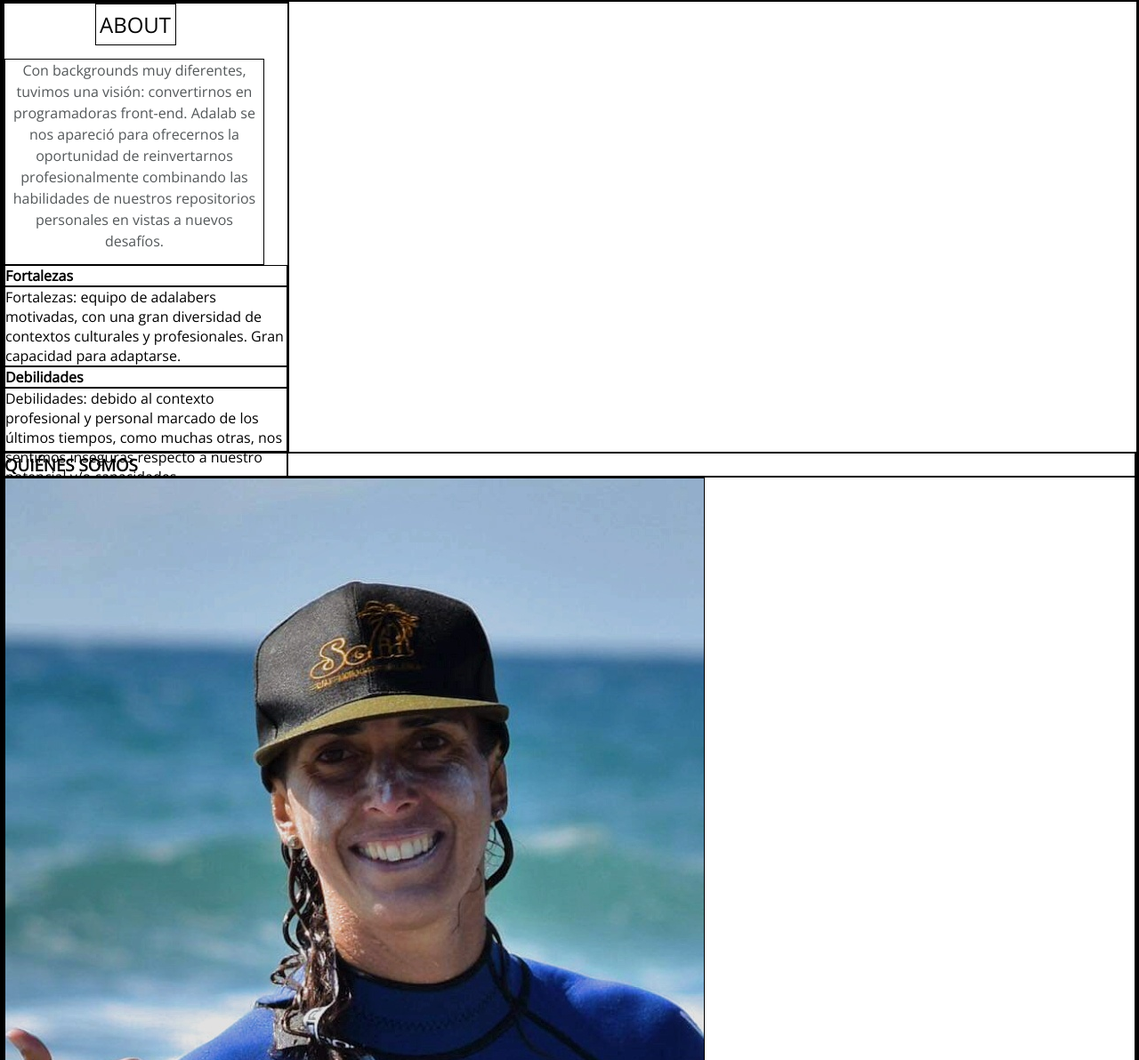
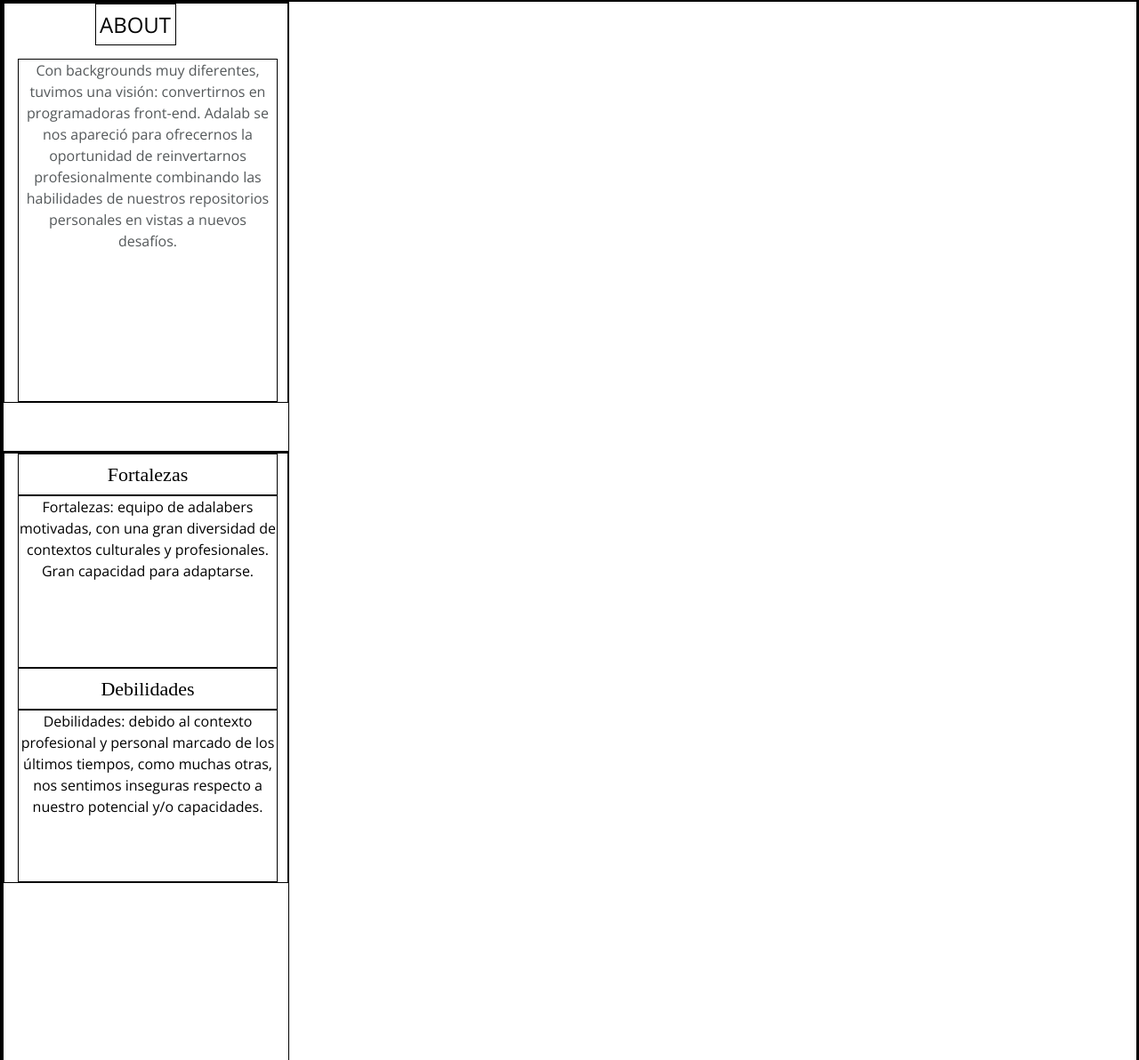
Before and after one commit to ctalloc/Equipo-Sexto-Sentido, a plain HTML site: page index.html in a window 1280 px wide. Shown: the part 535-1727 px from the top of the page at 89% size. Drawn offline with nearby package versions, Linux system fonts and the light colour scheme.

Commit message:
Styled Fortalezas y Debilidades

```diff
--- a/index.html
+++ b/index.html
@@ -33,7 +33,6 @@
       <section class="about">
         <article>
           <h3 class="aboutheadtext">ABOUT</h3>
-          </div>
           <p class="abouttext">
             Con backgrounds muy diferentes, tuvimos una visión: convertirnos en
             programadoras front-end. Adalab se nos apareció para ofrecernos la
@@ -41,14 +40,19 @@
             habilidades de nuestros repositorios personales en vistas a nuevos
             desafíos.
           </p>
-          <h4>Fortalezas</h4>
-          <p>
+        </article>
+      </section>
+      <!--fortalezas y debilidades-->
+      <section class="fortalezasydebilidades">
+        <article>
+          <h3 class="fortalezastitle">Fortalezas</h3>
+          <p class="fortalezastext">
             Fortalezas: equipo de adalabers motivadas, con una gran diversidad
             de contextos culturales y profesionales. Gran capacidad para
             adaptarse.
           </p>
-          <h4>Debilidades</h4>
-          <p>
+          <h3 class="debilidadestitle">Debilidades</h4>
+          <p class="debilidadestext">
             Debilidades: debido al contexto profesional y personal marcado de
             los últimos tiempos, como muchas otras, nos sentimos inseguras
             respecto a nuestro potencial y/o capacidades.
--- a/style/main.css
+++ b/style/main.css
@@ -78,8 +78,9 @@
 }
 .abouttext {
   width: 290px;
-  height: 230px;
-  margin: 15px 0 0;
+  height: 384px;
+  margin-left: 15px;
+  margin-right: 15px;
   font-family: ;
   font-size: 16px;
   font-weight: normal;
@@ -89,6 +90,66 @@
   letter-spacing: normal;
   text-align: center;
   color: #54585a;
+}
+/* FORTALEZAS Y DEBILIDADES */
+
+.fortalezasydebilidades {
+  width: 320px;
+  height: 4025px;
+}
+.fortalezastitle {
+  width: 290px;
+  height: 45px;
+  margin-left: 15px;
+  margin-right: 15px;
+  font-family: Rubik;
+  font-size: 22px;
+  font-weight: 500;
+  font-stretch: normal;
+  font-style: normal;
+  line-height: 2.05;
+  letter-spacing: normal;
+  text-align: center;
+}
+.fortalezastext {
+  width: 290px;
+  height: 192px;
+  margin-left: 15px;
+  margin-right: 15px;
+  font-size: 16px;
+  font-weight: normal;
+  font-stretch: normal;
+  font-style: normal;
+  line-height: 1.5;
+  letter-spacing: normal;
+  text-align: center;
+}
+.debilidadestitle {
+  width: 290px;
+  height: 45px;
+  margin-left: 15px;
+  margin-right: 15px;
+  font-family: Rubik;
+  font-size: 22px;
+  font-weight: 500;
+  font-stretch: normal;
+  font-style: normal;
+  line-height: 2.05;
+  letter-spacing: normal;
+  text-align: center;
+}
+.debilidadestext {
+  width: 290px;
+  height: 192px;
+  margin-left: 15px;
+  margin-right: 15px;
+  font-size: 16px;
+  font-weight: normal;
+  font-stretch: normal;
+  font-style: normal;
+  line-height: 1.5;
+  letter-spacing: normal;
+  text-align: center;
 }
 
 /* FOOTER */
```
